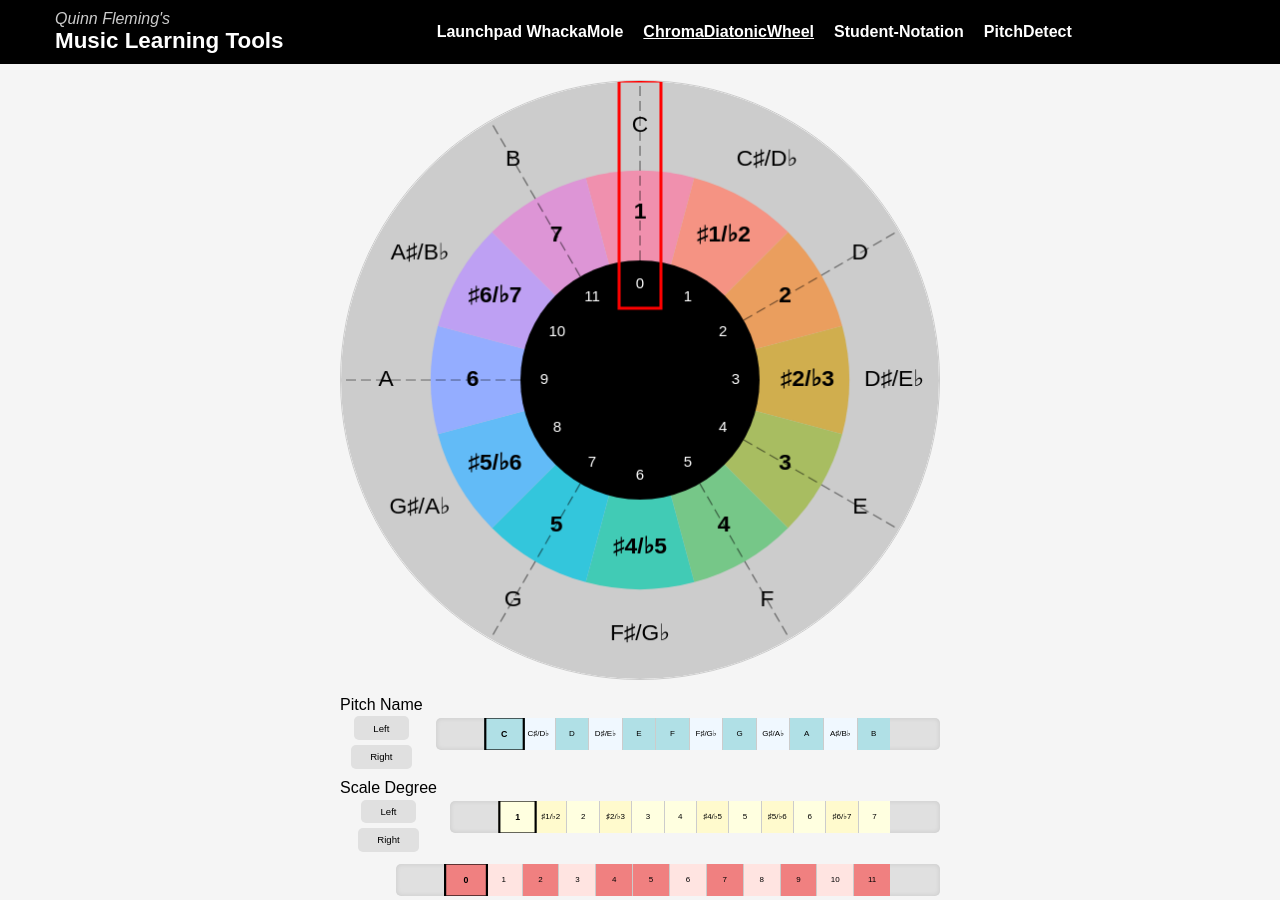
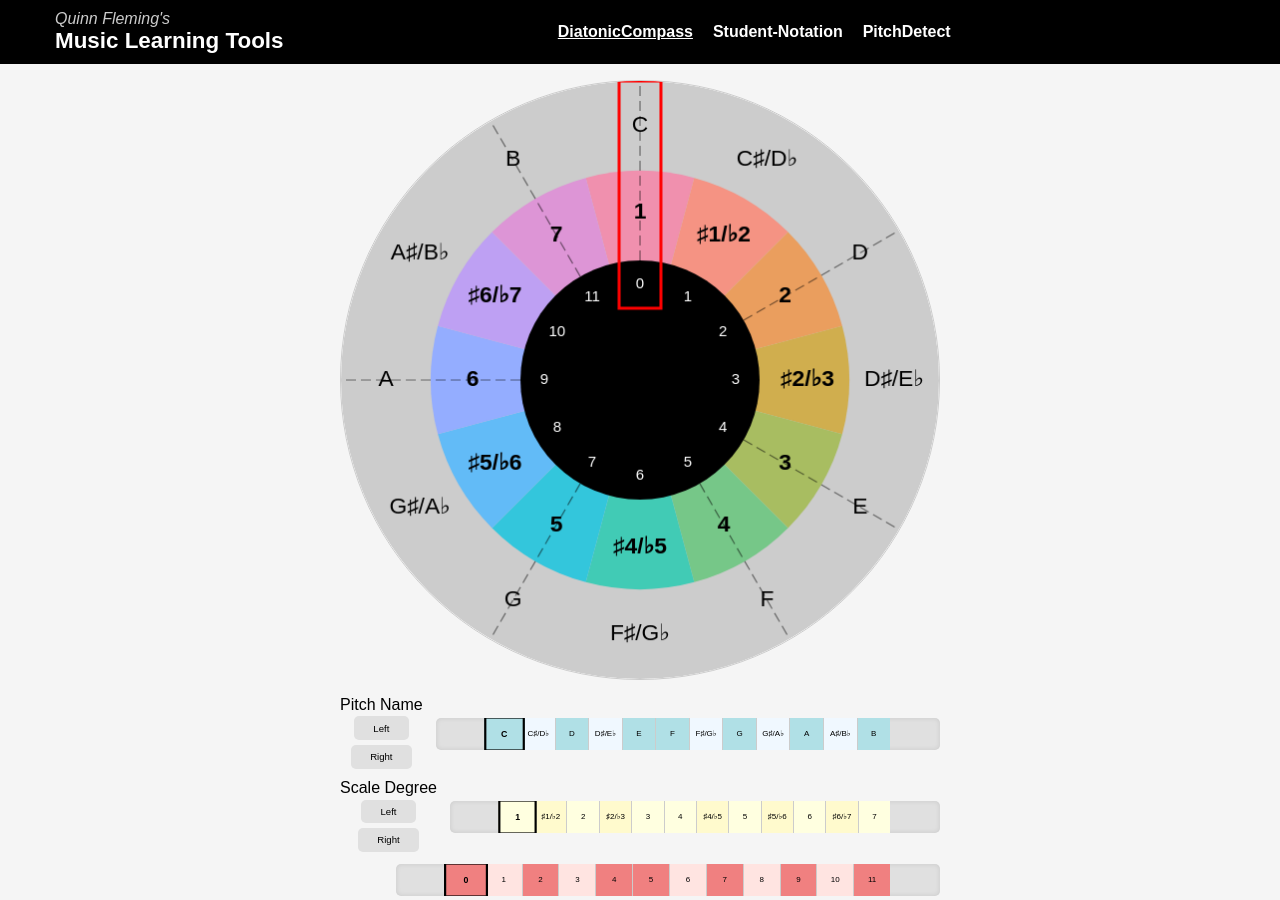
Before and after one commit to iambored456/Diatonic-Compass, a plain HTML site: page index.html in a window 1280 px wide. Shown: the top 900 px of the page. Drawn offline with Linux system fonts and the light colour scheme.

Commit message:
Update index.html

```diff
--- a/index.html
+++ b/index.html
@@ -20,8 +20,7 @@
 
     <!-- Centered links -->
     <ul>
-      <li><a href="https://iambored456.github.io/LaunchpadWhackaMole/">Launchpad WhackaMole</a></li>
-      <li><a href="https://iambored456.github.io/ChromaDiatonicWheel/" class="active">ChromaDiatonicWheel</a></li>
+      <li><a href="https://iambored456.github.io/DiatonicCompass/" class="active">DiatonicCompass</a></li>
       <li><a href="https://iambored456.github.io/Student-Notation/">Student-Notation</a></li>
       <li><a href="https://iambored456.github.io/PitchDetect/">PitchDetect</a></li>
     </ul>
```
